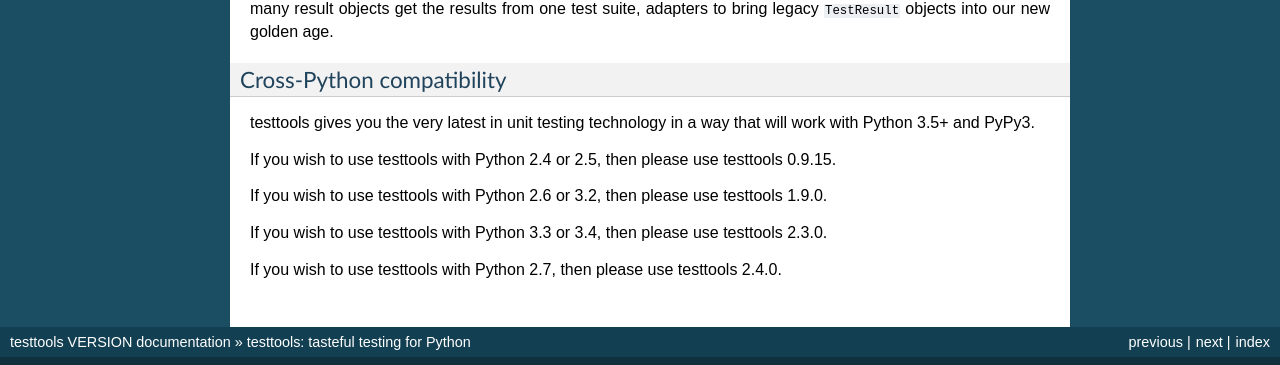
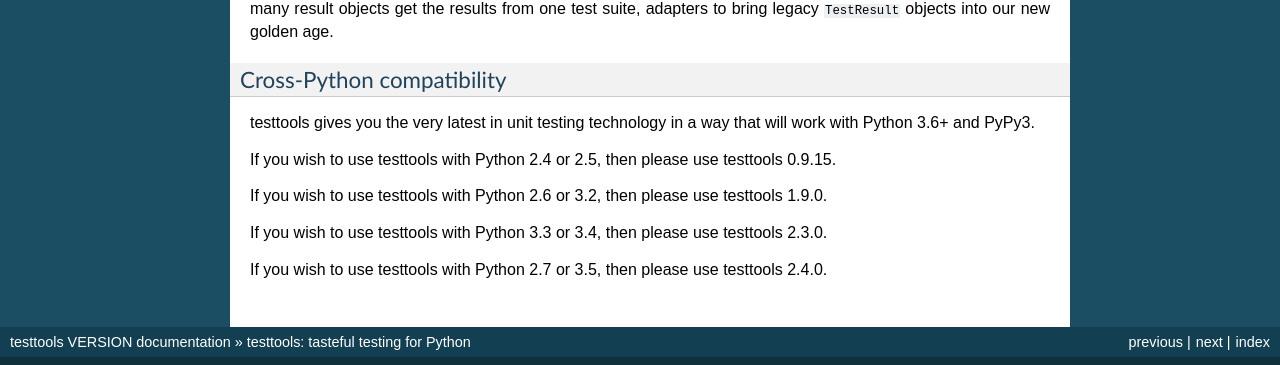
Before and after one commit to testing-cabal/testtools, a Sphinx documentation site: the page built from doc/overview.rst, in a window 1280 px wide. Shown: the part 1238-1603 px from the top of the page. Built offline with Sphinx 7.4.7, drawn with Linux system fonts in a browser that asks for light colours; pages that are not in the unit, such as notebooks, are missing from menus.

Commit message:
Drop support for EOL Python 3.5

```diff
--- a/README.rst
+++ b/README.rst
@@ -34,7 +34,7 @@
 Supported platforms
 -------------------
 
- * Python 3.5+ or PyPy3
+ * Python 3.6+ or PyPy3
 
 If you would like to use testtools for earlier Pythons, consult the compatibility docs:
 
--- a/doc/hacking.rst
+++ b/doc/hacking.rst
@@ -15,7 +15,7 @@
 In general, follow `PEP 8`_ except where consistency with the standard
 library's unittest_ module would suggest otherwise.
 
-testtools supports Python 3.5 and later.
+testtools supports Python 3.6 and later.
 
 Copyright assignment
 --------------------
--- a/doc/overview.rst
+++ b/doc/overview.rst
@@ -84,7 +84,7 @@
 --------------------------
 
 testtools gives you the very latest in unit testing technology in a way that
-will work with Python 3.5+ and PyPy3.
+will work with Python 3.6+ and PyPy3.
 
 If you wish to use testtools with Python 2.4 or 2.5, then please use testtools
 0.9.15.
@@ -94,4 +94,4 @@
 
 If you wish to use testtools with Python 3.3 or 3.4, then please use testtools 2.3.0.
 
-If you wish to use testtools with Python 2.7, then please use testtools 2.4.0.
+If you wish to use testtools with Python 2.7 or 3.5, then please use testtools 2.4.0.
--- a/setup.cfg
+++ b/setup.cfg
@@ -12,7 +12,6 @@
     Operating System :: OS Independent
     Programming Language :: Python
     Programming Language :: Python :: 3
-    Programming Language :: Python :: 3.5
     Programming Language :: Python :: 3.6
     Programming Language :: Python :: 3.7
     Programming Language :: Python :: 3.8
--- a/setup.py
+++ b/setup.py
@@ -11,7 +11,7 @@
 
 
 setuptools.setup(
-    python_requires='>=3.5',
+    python_requires='>=3.6',
     cmdclass=cmd_class,
     setup_requires=['pbr'],
     pbr=True)
```
Also changed, not shown: 4 other files.
